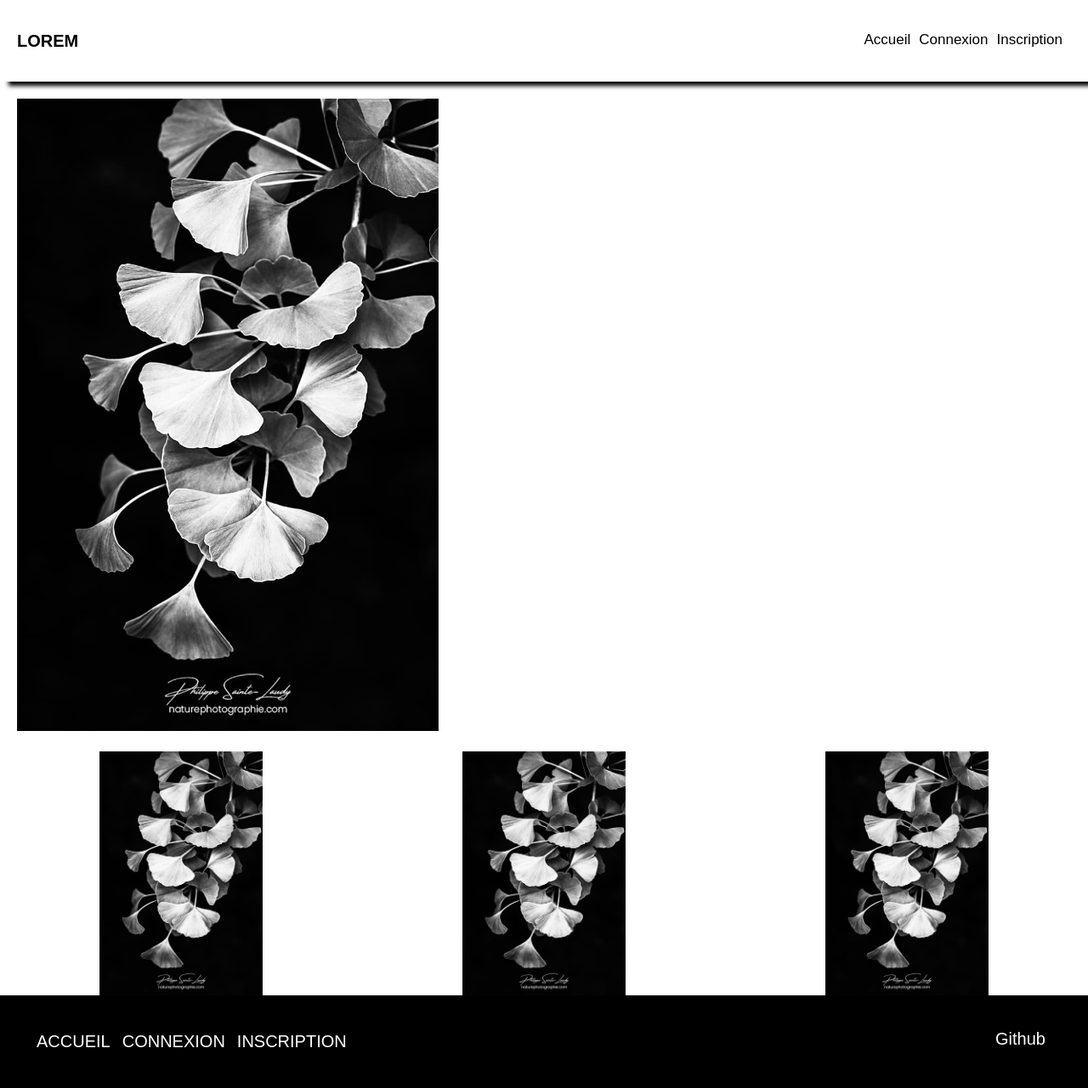
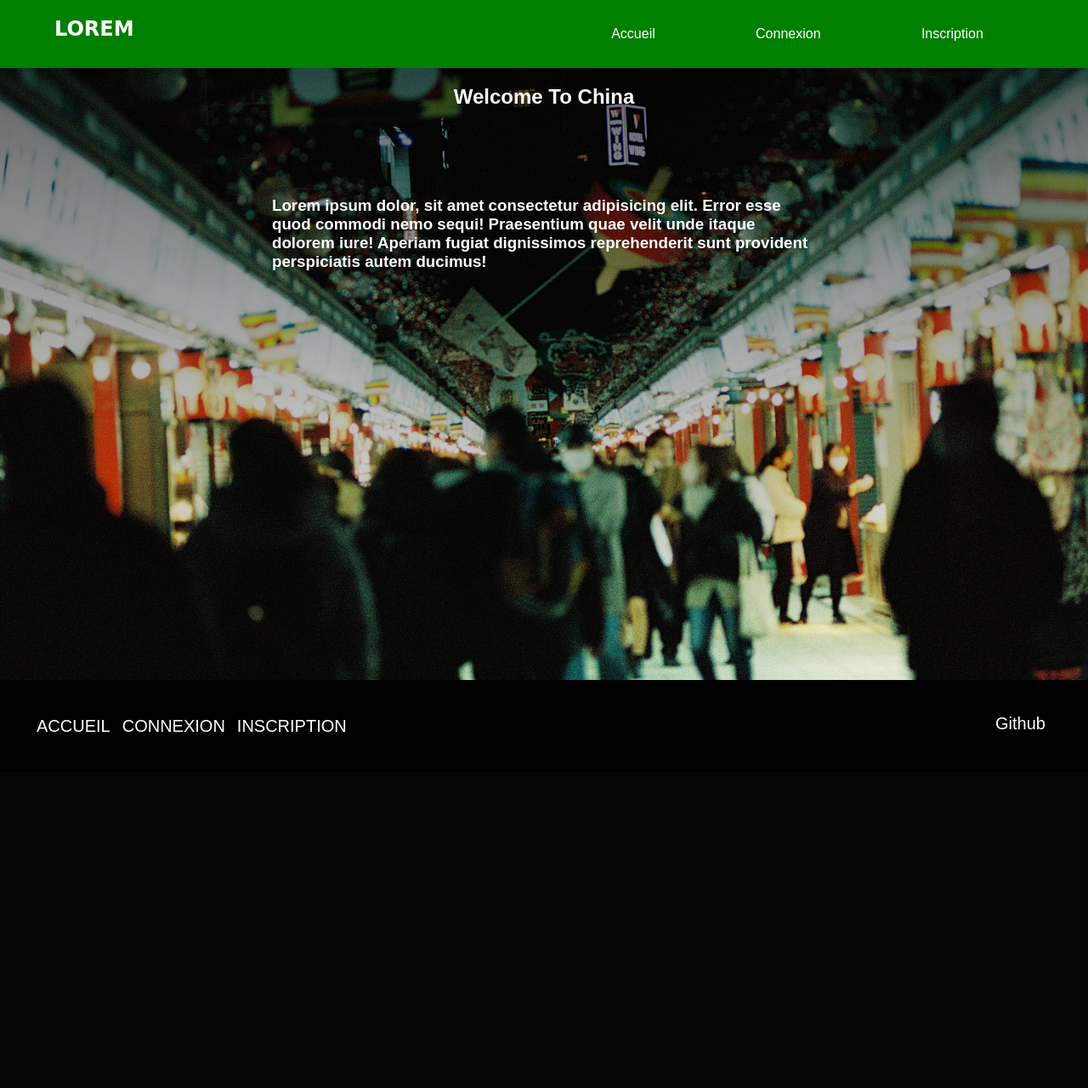
Before and after one commit to omar-diane/livre-or, a PHP site: page / in a window 1280 px wide. Shown: the whole page at 85% size. After the commit the page ends 861 px from the top, so only its background shows below. Run offline with PHP 8.4, Linux system fonts and the light colour scheme.

Commit message:
Modif du css

```diff
--- a/index.php
+++ b/index.php
@@ -8,25 +8,20 @@
     <link rel="stylesheet" href="livreor.css">
 </head>
 <body>
-<header class="haut-de-page">
+<header class="main-head">
         <nav>
-            <h1 class="logo">LOREM</h1>
-            <div class="onglets">
-                <p><a href="#">Accueil</a></p>
-                <?php include "header.php"; ?>
-            </div>
+            <h1 id="logo">LOREM</h1>
+            <ul>
+                <li><a href="#">Accueil</a></li>
+                <li><a href="connexion.php">Connexion</a></li>
+                <li><a href="inscription.php">Inscription</a></li>
+            </ul>
         </nav>
     </header>
     <main>
-        <section>
-            <div class="right">
-                <img src="images/Ornamental.jpg" alt="">
-            </div>
-            <div class="cards">
-                <img src="images/Ornamental.jpg" alt="">
-                <img src="images/Ornamental.jpg" alt="">
-                <img src="images/Ornamental.jpg" alt="">
-            </div>
+        <section class="hero">
+            <h2>Welcome To China</h2>
+            <h3>Lorem ipsum dolor, sit amet consectetur adipisicing elit. Error esse quod commodi nemo sequi! Praesentium quae velit unde itaque dolorem iure! Aperiam fugiat dignissimos reprehenderit sunt provident perspiciatis autem ducimus!</h3>
         </section>
     </main>
     <footer>
--- a/livreor.css
+++ b/livreor.css
@@ -3,69 +3,53 @@ body {
     margin: 0;
     padding: 0;
 }
+
+a{
+    text-decoration: none;
+    color: white;
+}
 /*BARRE DE NAVIGATION*/
-nav {
-    display: flex;
-    flex-wrap: wrap;
-    justify-content: space-between;
-    padding: 20px;
-    background-color: white;
-    top: 0;
-    box-shadow: 10px 5px 5px black;
+.main-head {
+    background-color: green;
+    color: white;
 }
 
-nav h1 {
-    font-size: 20px;
+nav {
+    min-height: 10vh;
+    display: flex;
+    width: 90%;
+    margin: auto;
 }
 
-nav .onglets {
+nav ul {
     display: flex;
-    flex-wrap: wrap;
+    flex: 1 1 40rem;
+    justify-content: space-around;
+    align-items: center;
+    list-style: none;
 }
 
-nav .onglets p {
-    font-size: 17px;
-    margin-right: 10px;
-    cursor: pointer;
-}
-
-nav .onglets p:hover {
-    text-decoration: underline;
-}
-
-nav .onglets a {
-    text-decoration: none;
-    color: black;
-}
-
-nav .onglets input {
-    margin: 0px 20px;
-    padding: 15px;
-    border-radius: 15px;
-    border: none;
-    outline: none;
-    background-color: lavender;
+#logo {
+    flex: 1 1 40rem;
+    font-family: "Pacifico", cursive;
 }
 
 /*DEBUT DE LA SECTION*/
-section .right {
-    margin: 20px;
+.hero {
+    min-height: 90vh;
+    background: linear-gradient(rgb(0, 0, 0, 0.6), transparent), url(images/chine.jpg);
+    background-size: cover;
+    background-position: center;
+    color: white;
+    display: flex;
+    flex-direction: column;
+    justify-content: bottom;
+    align-items: center;
 }
 
-section .right img {
-    width: 40%;
-}
-
-section .cards {
-
-    display: flex;
-    justify-content: space-between;
-}
-
-section .cards img {
-    display: block;
-    margin: 0px auto;
-    width: 15%;
+.hero h3{
+    padding: 4rem;
+    width: 50%;
 }
 
 /*FOOTER*/
@@ -93,13 +77,13 @@ body {
 }
 
 .box .box-title {
-    color: cornflowerblue;
+    color: white;
 }
 
 .box {
     border: 1px solid ;
     padding: 30px 25px 10px 25px;
-    background: white;
+    background: black;
     margin: 30px auto;
     width: 360px;
   }
@@ -117,14 +101,14 @@ body {
 
   .box-button {
     border-radius: 5px;
-    background: black;
+    background: green;
     text-align: center;
     cursor: pointer;
     font-size: 19px;
     width: 100%;
     height: 51px;
     padding: 0;
-    color: cornflowerblue;
+    color: white;
     border: 0;
     outline:0;
   }
```
Also changed, not shown: connexion.php (+7 -7 lines), inscription.php (+7 -7 lines), images/chine.jpg (added).
